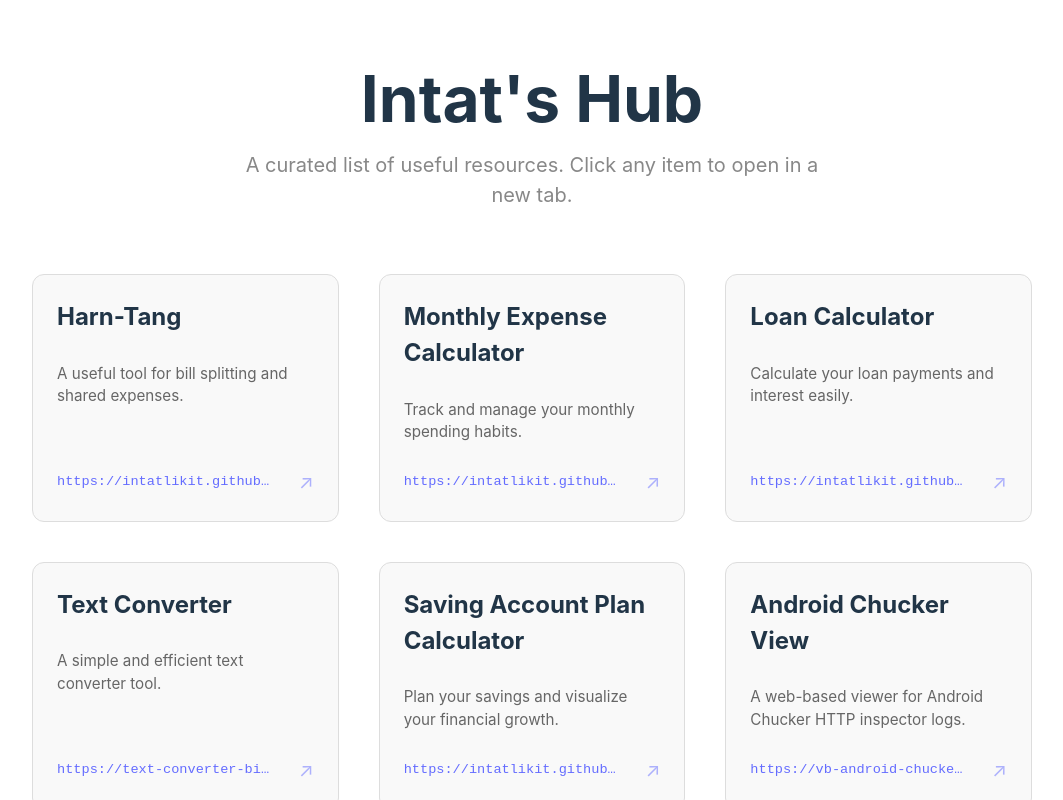
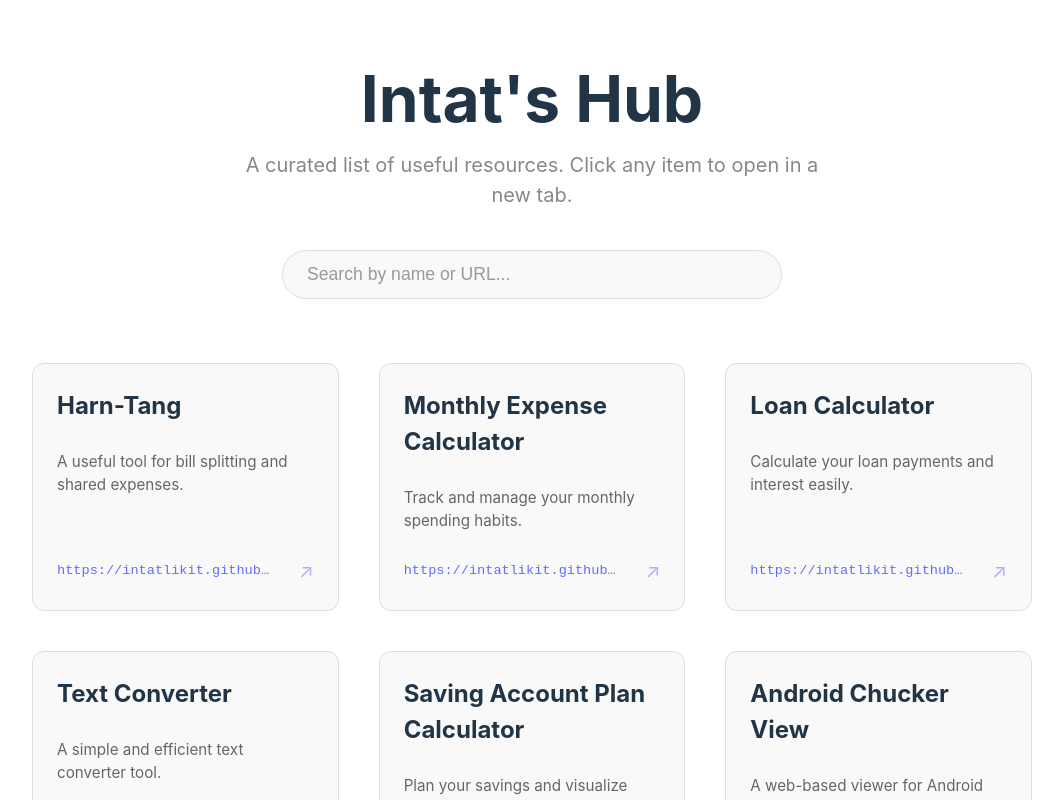
Before and after one commit to intatlikit/web-link-list, a React (Vite) app: page / in a window 1280 px wide. Shown: the top 800 px of the page, without its empty margins (108-1171 px from the left). Built offline with nearby package versions, Linux system fonts and the light colour scheme.

Commit message:
feat(ui): add search functionality with clear button

```diff
--- a/src/App.css
+++ b/src/App.css
@@ -50,6 +50,58 @@ body {
   margin: 0 auto;
 }
 
+.search-container {
+  margin-top: 2.5rem;
+  width: 100%;
+  max-width: 500px;
+  margin-left: auto;
+  margin-right: auto;
+  position: relative;
+  display: flex;
+  align-items: center;
+}
+
+.search-input {
+  width: 100%;
+  padding: 0.8rem 3rem 0.8rem 1.5rem;
+  font-size: 1.1rem;
+  border-radius: 50px;
+  border: 1px solid #333;
+  background-color: #1a1a1a;
+  color: #fff;
+  outline: none;
+  transition: border-color 0.2s, box-shadow 0.2s;
+}
+
+.clear-search {
+  position: absolute;
+  right: 1rem;
+  background: none;
+  border: none;
+  color: #666;
+  font-size: 1.2rem;
+  cursor: pointer;
+  padding: 0.5rem;
+  display: flex;
+  align-items: center;
+  justify-content: center;
+  transition: color 0.2s;
+  line-height: 1;
+}
+
+.clear-search:hover {
+  color: #646cff;
+}
+
+.search-input:focus {
+  border-color: #646cff;
+  box-shadow: 0 0 0 2px rgba(100, 108, 255, 0.2);
+}
+
+.search-input::placeholder {
+  color: #666;
+}
+
 .link-grid {
   display: grid;
   grid-template-columns: repeat(auto-fit, minmax(280px, 1fr));
@@ -58,6 +110,14 @@ body {
   max-width: 1000px;
   margin: 0 auto;
   justify-content: center;
+}
+
+.no-results {
+  grid-column: 1 / -1;
+  text-align: center;
+  color: #888;
+  font-size: 1.2rem;
+  margin-top: 2rem;
 }
 
 .link-card {
@@ -153,4 +213,21 @@ body {
   .app-footer {
     border-top-color: #eee;
   }
+  .search-input {
+    background-color: #f9f9f9;
+    border-color: #ddd;
+    color: #213547;
+  }
+  .search-input:focus {
+    border-color: #646cff;
+  }
+  .search-input::placeholder {
+    color: #999;
+  }
+  .clear-search {
+    color: #999;
+  }
+  .clear-search:hover {
+    color: #646cff;
+  }
 }
--- a/src/App.tsx
+++ b/src/App.tsx
@@ -1,18 +1,51 @@
+import { useState } from 'react';
 import './App.css';
 import { links } from './data/links';
 import LinkCard from './components/LinkCard';
 
 function App() {
+  const [searchQuery, setSearchQuery] = useState('');
+
+  const filteredLinks = links.filter((link) => {
+    const query = searchQuery.toLowerCase();
+    return (
+      link.title.toLowerCase().includes(query) ||
+      link.url.toLowerCase().includes(query)
+    );
+  });
+
   return (
     <div className="app-container">
       <header className="app-header">
         <h1>Intat's Hub</h1>
         <p>A curated list of useful resources. Click any item to open in a new tab.</p>
+        <div className="search-container">
+          <input
+            type="text"
+            placeholder="Search by name or URL..."
+            value={searchQuery}
+            onChange={(e) => setSearchQuery(e.target.value)}
+            className="search-input"
+          />
+          {searchQuery && (
+            <button
+              className="clear-search"
+              onClick={() => setSearchQuery('')}
+              aria-label="Clear search"
+            >
+              ✕
+            </button>
+          )}
+        </div>
       </header>
       <main className="link-grid">
-        {links.map((link) => (
-          <LinkCard key={link.id} link={link} />
-        ))}
+        {filteredLinks.length > 0 ? (
+          filteredLinks.map((link) => (
+            <LinkCard key={link.id} link={link} />
+          ))
+        ) : (
+          <p className="no-results">No resources found matching "{searchQuery}"</p>
+        )}
       </main>
       <footer className="app-footer">
         <p>&copy; 2024 Link List App • Built with React & Vite</p>
```
